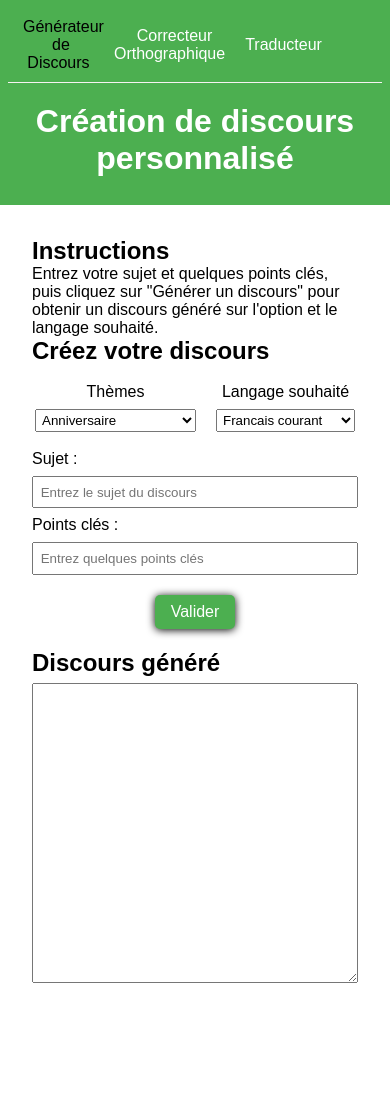
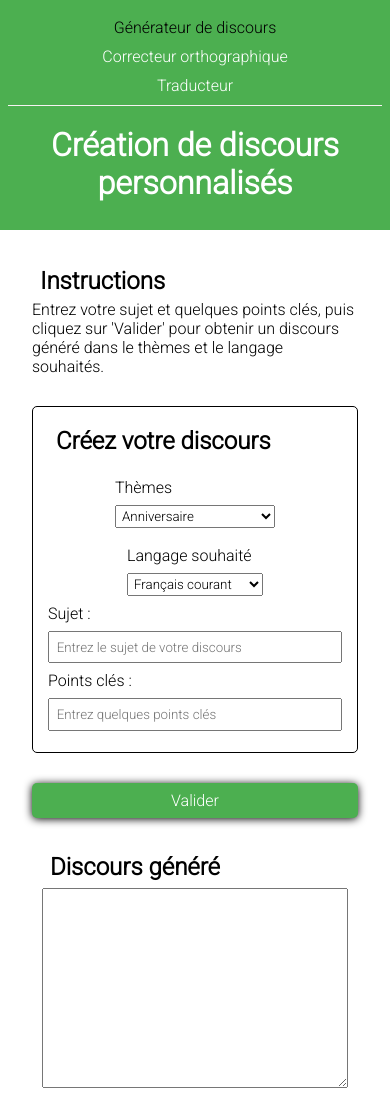
Before and after one commit to AnthoEnge/Generateur-Youa, a website: page index.html in a window 390 px wide. Before the commit the page ends 1022 px from the top, so only its background shows below. Drawn offline with Linux system fonts and the light colour scheme.

Commit message:
Terminer

```diff
--- a/index.html
+++ b/index.html
@@ -5,23 +5,27 @@
     <meta name="viewport" content="width=device-width, initial-scale=1.0">
     <title>Création de discours avec ChatGPT-4</title>
     <link rel="stylesheet" href="./styles/styles.css">
+    <link rel="stylesheet" href="https://cdn.remixicon.com/releases/v2.5.0/remixicon.css">
+    <link rel="preconnect" href="https://fonts.googleapis.com">
+<link rel="preconnect" href="https://fonts.gstatic.com" crossorigin>
+<link href="https://fonts.googleapis.com/css2?family=Roboto:wght@300&display=swap" rel="stylesheet">
 </head>
 <body>
     <header>
         <nav><ul>
-            <li><a href="./index.html" class="active">Générateur de Discours </a></li>
-            <li><a href="./correcteur.html" activ>Correcteur Orthographique</a></li>
+            <li><a href="./index.html" class="active">Générateur de discours </a></li>
+            <li><a href="./correcteur.html" activ>Correcteur orthographique</a></li>
             <li><a href="./traducteur.html">Traducteur</a></li>
         </ul></nav>
-        <h1>Création de discours personnalisé</h1>
+        <h1>Création de discours personnalisés</h1>
     </header>
-    <main>
+    <main id="center">
         <section>
             <h2>Instructions</h2>
-            <p>Entrez votre sujet et quelques points clés, puis cliquez sur "Générer un discours" pour obtenir un discours généré sur l'option et le langage souhaité.</p>
+            <p>Entrez votre sujet et quelques points clés, puis cliquez sur 'Valider' pour obtenir un discours généré dans le thèmes et le langage souhaités.</p>
         </section>
 
-        <section id="test">
+        <section class="main">
             <h2>Créez votre discours</h2>
             <div id="Option">
                 <div class="occation">
@@ -39,21 +43,25 @@
                     <select id="chaleur">
                         <option value="tfaible">Banlieusard</option>
                         <option value="faible">Humoristique</option>
-                        <option value="moyen" selected>Francais courant</option>
+                        <option value="moyen" selected>Français courant</option>
                         <option value="haut">Langage Soutenue</option>
                         <option value="haut">Langage littéraire </option>
                     </select>
                 </div>
             </div>
             <label for="subject">Sujet :</label>
-            <input type="text" id="subject" name="subject" placeholder="Entrez le sujet du discours">
+            <input type="text" id="subject" name="subject" placeholder="Entrez le sujet de votre discours">
             <label for="keywords">Points clés :</label>
             <input type="text" id="keywords" name="keywords" placeholder="Entrez quelques points clés">
         </section>
         <button id="generateButton">Valider</button>
         <section>
-            <h2>Discours généré</h2>
-            <textarea id="generatedSpeech" readonly></textarea>
+            <div class="area">
+                <div class="first">
+                    <h2>Discours généré</h2>
+                    <textarea id="generatedSpeech" readonly></textarea>
+                </div>
+            </div>
         </section>
     </main>
     <script src="./scripts/scripts.js"></script>
--- a/package.json
+++ b/package.json
@@ -2,6 +2,7 @@
   "dependencies": {
     "node": "^20.1.0",
     "node-fetch": "^3.3.1",
-    "openai": "^3.2.1"
+    "openai": "^3.2.1",
+    "remixicon": "^3.2.0"
   }
 }
--- a/scripts/scripts.js
+++ b/scripts/scripts.js
@@ -25,18 +25,23 @@ document.addEventListener("DOMContentLoaded", function () {
     }
   };
 
-  document.getElementById("generateButton").addEventListener("click", async () => {
+  const button = document.getElementById("generateButton")
+  button.addEventListener("click", async () => {
     const subject = document.getElementById("subject").value;
     const keywords = document.getElementById("keywords").value;
-
-      const occasion = document.getElementById('occasion').value;
-      const chaleur = document.getElementById('chaleur').value;
-
+    const occasion = document.getElementById('occasion').value;
+    const chaleur = document.getElementById('chaleur').value;
 
     if (!subject || !keywords) {
       alert("Veuillez entrer un sujet et des points clés.");
       return;
     }
+    button.innerHTML = `<svg xmlns="http://www.w3.org/2000/svg" width="21" height="21" fill="currentColor" class="bi bi-arrow-clockwise" viewBox="0 0 16 16">
+    <path fill-rule="evenodd" d="M8 3a5 5 0 1 0 4.546 2.914.5.5 0 0 1 .908-.417A6 6 0 1 1 8 2v1z"/>
+    <path d="M8 4.466V.534a.25.25 0 0 1 .41-.192l2.36 1.966c.12.1.12.284 0 .384L8.41 4.658A.25.25 0 0 1 8 4.466z"/>
+  </svg>`;
+    button.style.opacity = 0.8 ;
+    button.disabled = true;
     let occasionText = "";
     switch (occasion) {
       case "anniversaire":
@@ -78,5 +83,11 @@ document.addEventListener("DOMContentLoaded", function () {
       // Afficher le discours généré dans la zone de texte
       const generatedSpeechTextarea = document.getElementById("generatedSpeech");
       generatedSpeechTextarea.value = generatedSpeech;
+      setTimeout(function() {
+        button.innerHTML = "Valider";
+        button.style.opacity = 1 ;
+        button.disabled = false;
+      }, 1000);
+
   });
 });
--- a/styles/styles.css
+++ b/styles/styles.css
@@ -2,6 +2,7 @@
     margin: 0;
     padding: 0;
     box-sizing: border-box;
+    font-family: 'Roboto', sans-serif;
 }
 body {
     font-family: Arial, sans-serif;
@@ -24,21 +25,19 @@ nav {
     border-bottom: 1px solid rgb(246, 242, 242);
 }
 ul {
-
     width: 50%;
     display: flex;
     align-items: center;
-
 }
 h1 {
     margin: 20px ;
 }
-
+h2 {
+    margin: 5px 8px
+}
 main {
     padding: 2em;
 }
-
-
 label, input, button, textarea {
     display: block;
     margin: 0.5em 0;
@@ -46,13 +45,10 @@ label, input, button, textarea {
 select {
     padding: 2px;
 }
-
 input, textarea {
     width: 100%;
     padding: 0.5em;
 }
-
-
 button {
     background-color: #4CAF50;
     color: white;
@@ -65,7 +61,10 @@ button {
     font-size: 16px;
     margin: 4px 2px;
 }
-
+#center {
+    margin: 0 auto;
+    width: 50%;
+}
 
 button:hover {
     background-color: #45a049;
@@ -80,22 +79,26 @@ textarea {
     display: flex;
     align-items: center;
     justify-content: center;
-    text-align: center;
+    flex-wrap: wrap;
 }
 
 .occation {
     margin: 10px;
 }
 .chaleur {
-    margin: 10px;
+    margin: 0 10px;
 }
 
 #generateButton{
     cursor: pointer;
     margin: 20px auto;
     border-radius: 5px;
+    box-shadow: 0px 1px 8px black;
+    text-align: center;
+    justify-content: center;
     display: flex;
-    box-shadow: 0px 1px 8px black;
+    min-width: 100px;
+    height: 35px;
 }
 
 .active {
@@ -105,3 +108,58 @@ textarea {
 a:hover {
     color:rgb(213, 212, 212)
 }
+.area {
+    display: flex;
+    align-items: center;
+    justify-content: center;
+    /* flex-wrap: wrap; */
+}
+
+.first {
+    padding: 10px;
+}
+textarea{
+    width: 40vw;
+}
+
+.main {
+    padding: 15px;
+    border: 1px solid black;
+    border-radius: 5px;
+    width: 50%;
+    margin: 30px auto;
+}
+
+@media (max-width: 600px) {
+    body {
+        font-size: 16px;
+    }
+    ul {
+        width: 100%;
+        flex-direction: column;
+    }
+    textarea {
+        width: 100%;
+        height: 200px;
+    }
+    #generateButton{
+        width: 100%;
+        display: block;
+    }
+    textarea{
+        width: 100% !important;
+    }
+    .area {
+        display: block;
+        flex-direction: column;
+    }
+    .option {
+        width: 100% !important;
+    }
+    .main {
+        width: 100%;
+    }
+    #center {
+        width: 100%;
+    }
+}
```
Also changed, not shown: correcteur.html (+15 -8 lines), traducteur.html (+15 -6 lines), 1 other file.
